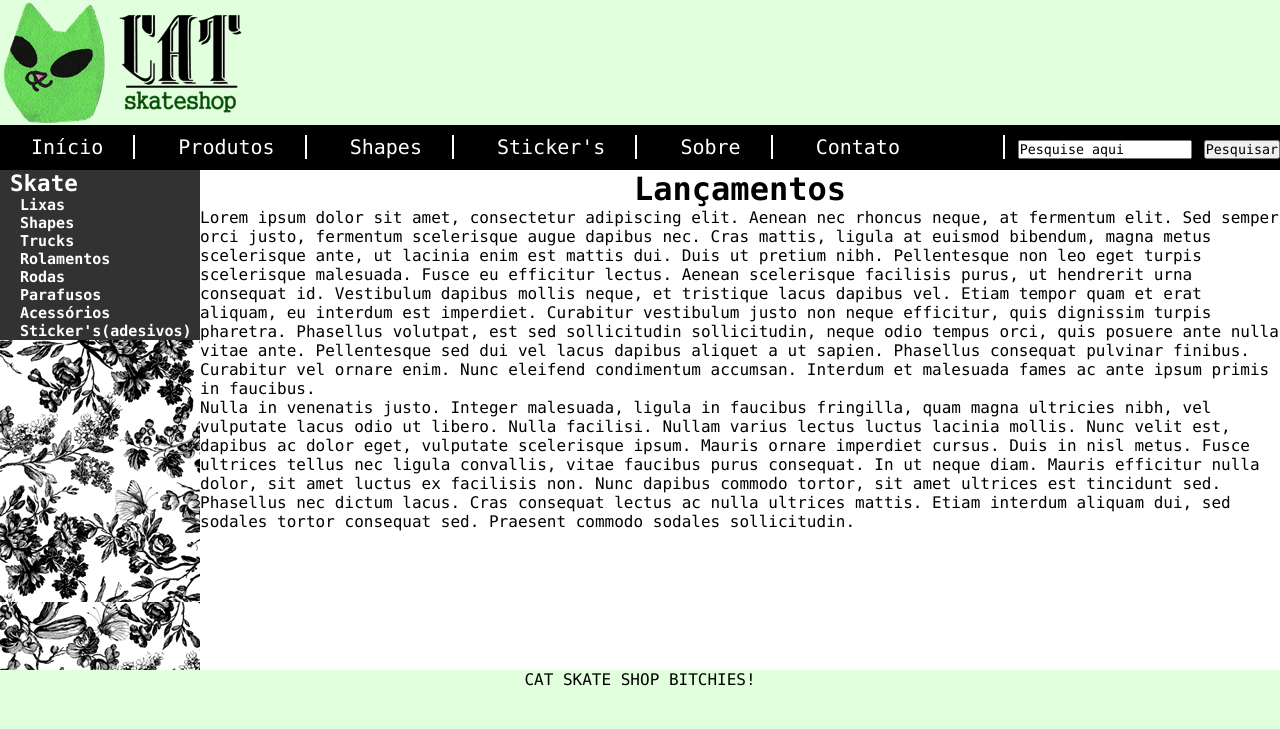
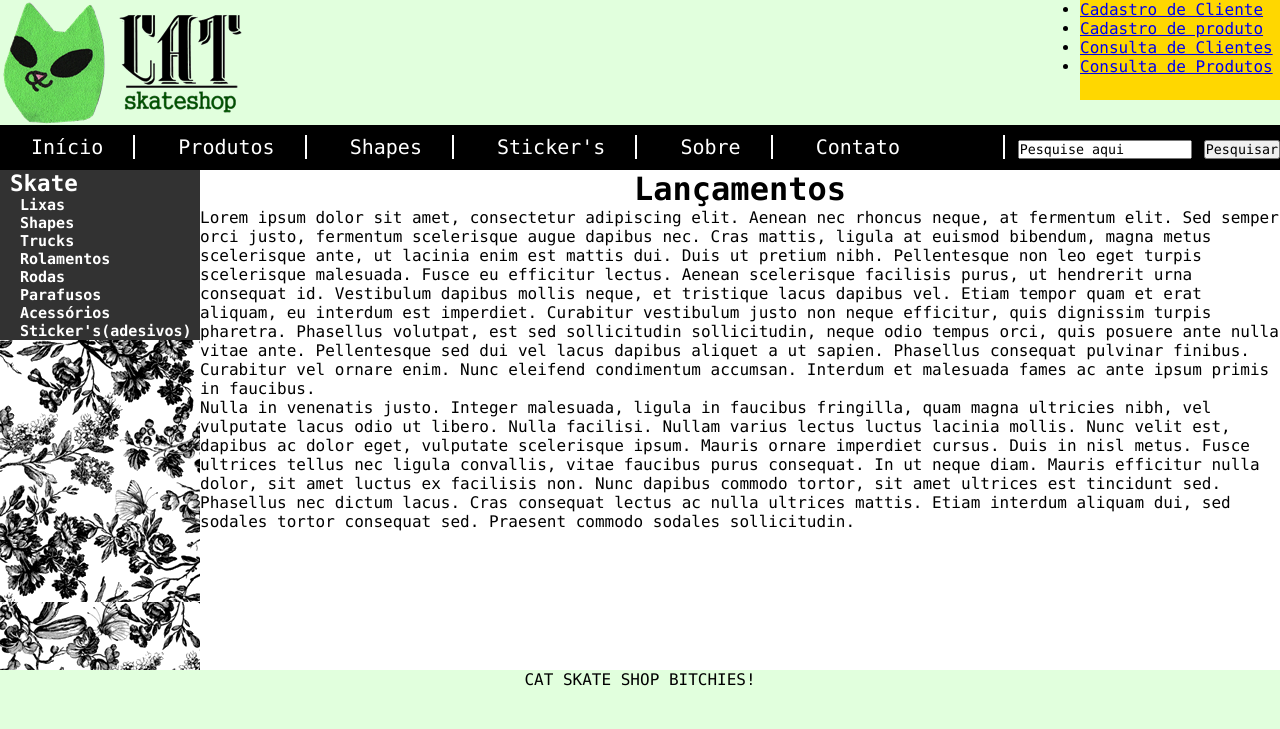
Before and after one commit to lucasperrotta/cat_skateshop, a PHP site: page /index.php in a window 1280 px wide. Shown: the top 729 px of the page. Run offline with PHP 8.4, Linux system fonts and the light colour scheme.

Commit message:
Linkar Crud No Cabecario

```diff
--- a/templates/cabecario.php
+++ b/templates/cabecario.php
@@ -15,5 +15,13 @@
 				<div id="divlogo">
 					<img src="img/logozica1.png" id="logo">
 				</div><!--FECHA LOGO-->
+				<div id="login">
+					<ul>
+						<li> <a href="cadastra_cliente.php">Cadastro de Cliente</a> </li>
+						<li> <a href="cadastra_produto.php">Cadastro de produto</a> </li>
+						<li> <a href="consulta_clientes.php">Consulta de Clientes</a> </li>
+						<li> <a href="consulta_produtos.php">Consulta de Produtos</a> </li>
+					</ul>
+				</div>
 
 			</div><!--FECHA HEADER-->
```
